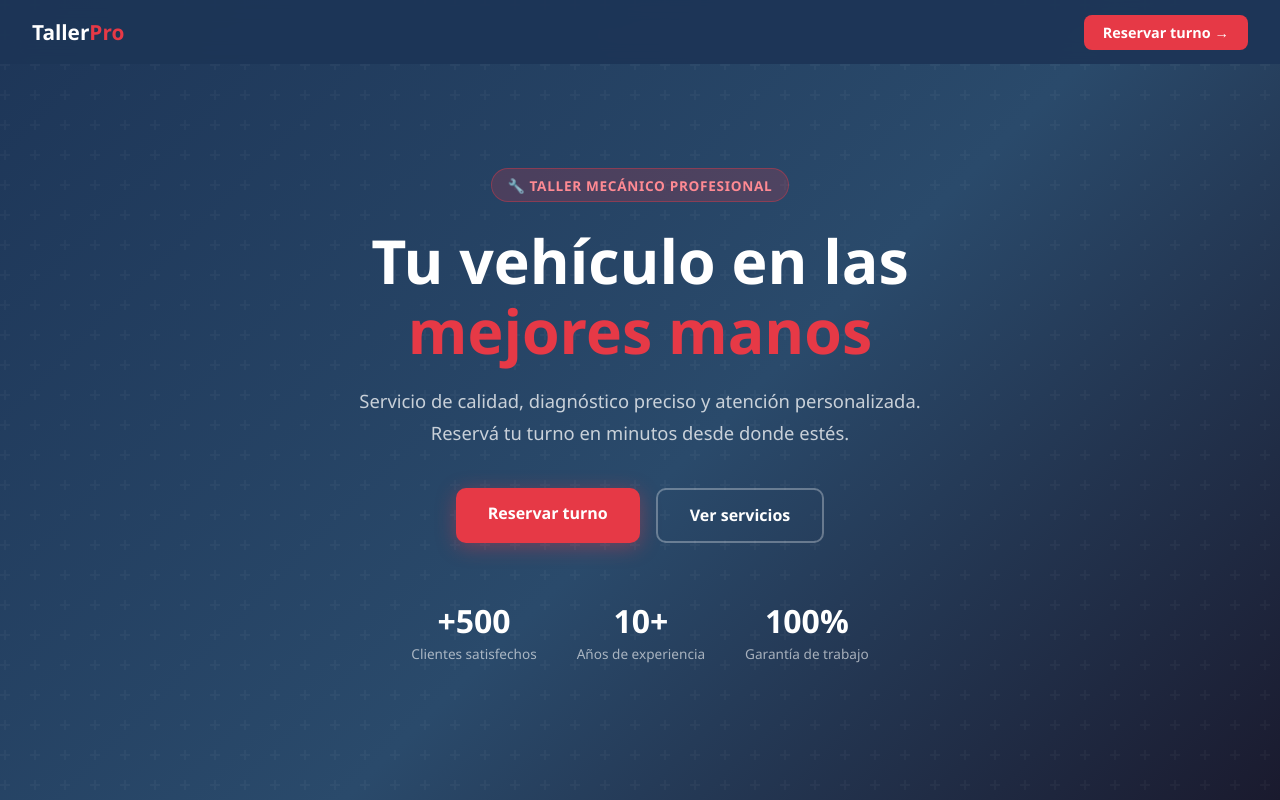
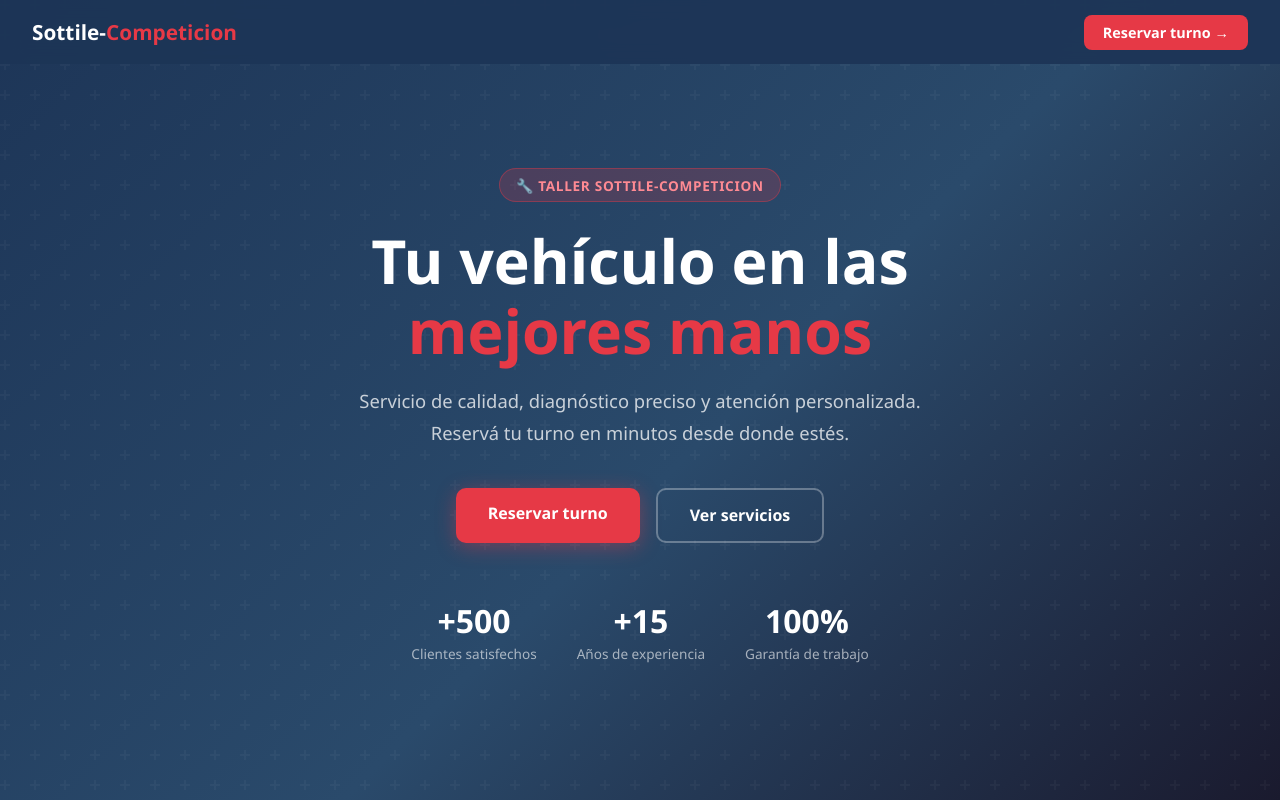
Before and after one commit to Fsottile6969/Sottile-Competicion, a website: page public/landing.html in a window 1280 px wide. Shown: the top 800 px of the page. Drawn offline with Linux system fonts and the light colour scheme.

Commit message:
feat: rebrand to Taller Sottile-Competicion, update experience to 15 years

```diff
--- a/public/landing.html
+++ b/public/landing.html
@@ -3,7 +3,7 @@
 <head>
   <meta charset="UTF-8">
   <meta name="viewport" content="width=device-width, initial-scale=1.0">
-  <title>TallerPro — Taller Mecánico</title>
+  <title>Taller Sottile-Competicion</title>
   <style>
     :root {
       --primary: #e63946;
@@ -228,14 +228,14 @@
 
   <!-- NAV -->
   <nav>
-    <a href="#" class="nav-brand">Taller<span>Pro</span></a>
+    <a href="#" class="nav-brand">Sottile-<span>Competicion</span></a>
     <a href="/login" class="nav-cta">Reservar turno →</a>
   </nav>
 
   <!-- HERO -->
   <section class="hero">
     <div class="hero-content">
-      <div class="hero-badge">🔧 Taller Mecánico Profesional</div>
+      <div class="hero-badge">🔧 Taller Sottile-Competicion</div>
       <h1>Tu vehículo en las<br><span>mejores manos</span></h1>
       <p>Servicio de calidad, diagnóstico preciso y atención personalizada.<br>Reservá tu turno en minutos desde donde estés.</p>
       <div class="hero-btns">
@@ -244,7 +244,7 @@
       </div>
       <div class="hero-stats">
         <div class="hero-stat"><strong>+500</strong><span>Clientes satisfechos</span></div>
-        <div class="hero-stat"><strong>10+</strong><span>Años de experiencia</span></div>
+        <div class="hero-stat"><strong>+15</strong><span>Años de experiencia</span></div>
         <div class="hero-stat"><strong>100%</strong><span>Garantía de trabajo</span></div>
       </div>
     </div>
@@ -398,7 +398,7 @@
 
   <!-- FOOTER -->
   <footer>
-    <p>© 2025 <span>TallerPro</span> — Todos los derechos reservados.</p>
+    <p>© 2025 <span>Taller Sottile-Competicion</span> — Todos los derechos reservados.</p>
   </footer>
 
   <script>
```
Also changed, not shown: public/login.html (+3 -3 lines).
